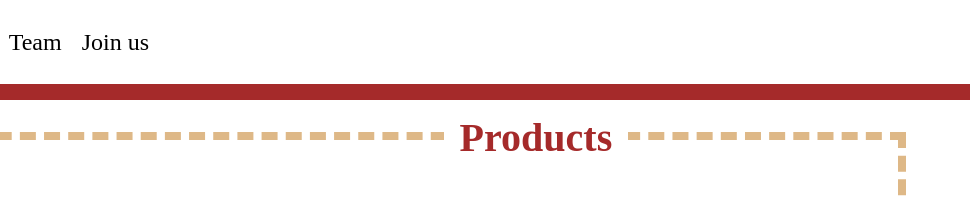
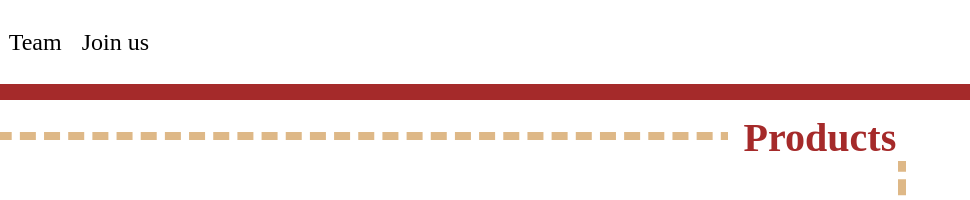
Before and after one commit to yorchAdalbert/coffee-shop, a plain HTML site: page products/index.html in a window 1280 px wide. Shown: the top 200 px of the page, 310-1280 px from the left. Drawn offline with Linux system fonts and the light colour scheme.

Commit message:
Fix product page style

```diff
--- a/css/style.css
+++ b/css/style.css
@@ -29,6 +29,10 @@
   position: absolute;
   bottom: -4rem;
   left: 44%;
+}
+
+.move {
+  left: 85%;
 }
 
 /*Navigation Section*/
--- a/products/index.html
+++ b/products/index.html
@@ -25,7 +25,7 @@
 
     <main>
       <section class="border">
-        <h2 class="subtitle">Products</h2>
+        <h2 class="subtitle move">Products</h2>
         <div class="galery">
           <img src="/images/products/pexels-cup-of-couple-7658333.jpg" alt="" />
           <img
```
